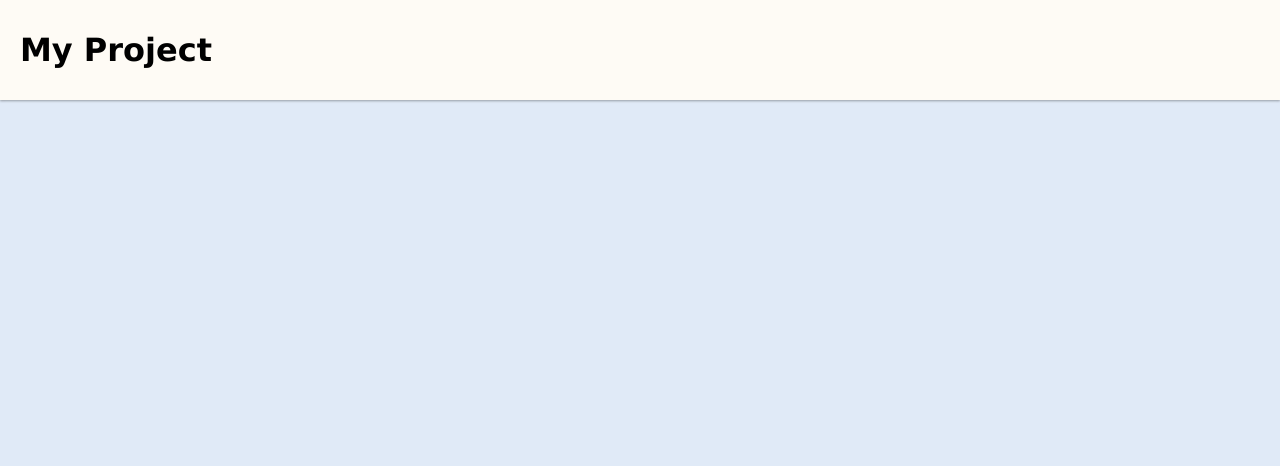
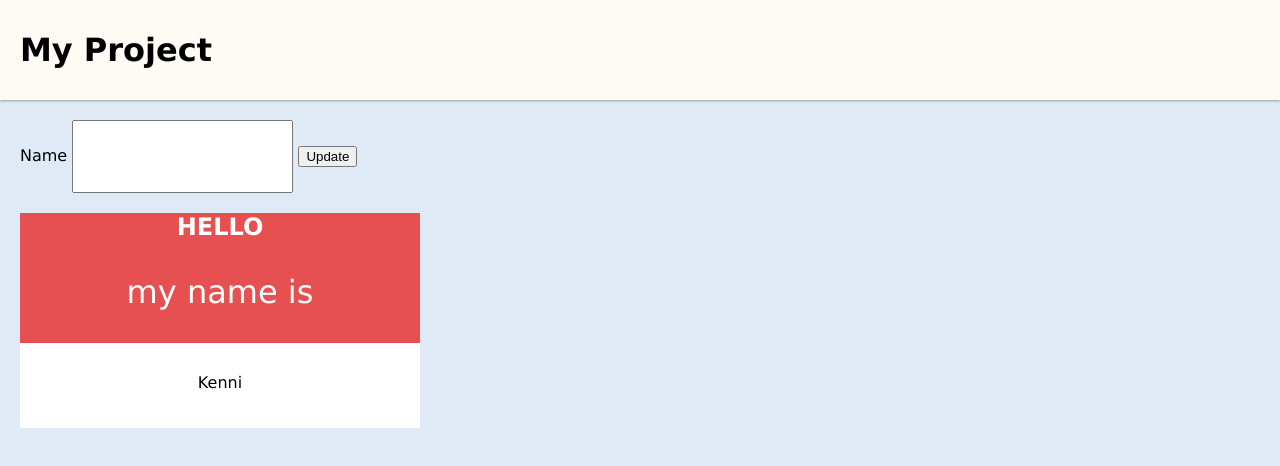
Before and after one commit to kenni-k-woodard/Nametag, a plain HTML site: page index.html in a window 1280 px wide. Drawn offline with Linux system fonts and the light colour scheme.

Commit message:
name tag initial

```diff
--- a/index.html
+++ b/index.html
@@ -22,7 +22,19 @@
     </header>
 
     <main>
+      <section>
+        <label>Name</label>
+        <input>
+        <button>Update</button>
+      </section>
 
+      <section class="name-tag">
+
+        <h2>Hello</h2>
+        <p class="intro">my name is</p>
+        <p class="name-display">Kenni</p>
+
+      </section>
     </main>
 
 </body>
--- a/style.css
+++ b/style.css
@@ -28,3 +28,37 @@ header .logo {
 main {
     padding: 20px;
 }
+
+input {
+    padding: 20px;
+}
+
+input {
+    height: 29px;
+}
+
+.name-tag {
+    margin-top: 20px;
+    width: 400px;
+    height: 155px;
+    background: rgb(231, 80, 80);
+    color: white;
+    text-align: center;
+}
+
+h2 {
+    font-size: 3em
+    margin: 0;
+    text-transform: uppercase
+}
+
+.intro {
+    font-size: 2em
+}
+
+.name-display {
+    background: white;
+    color: black;
+    height: 25px;
+    padding: 30px
+}
```
